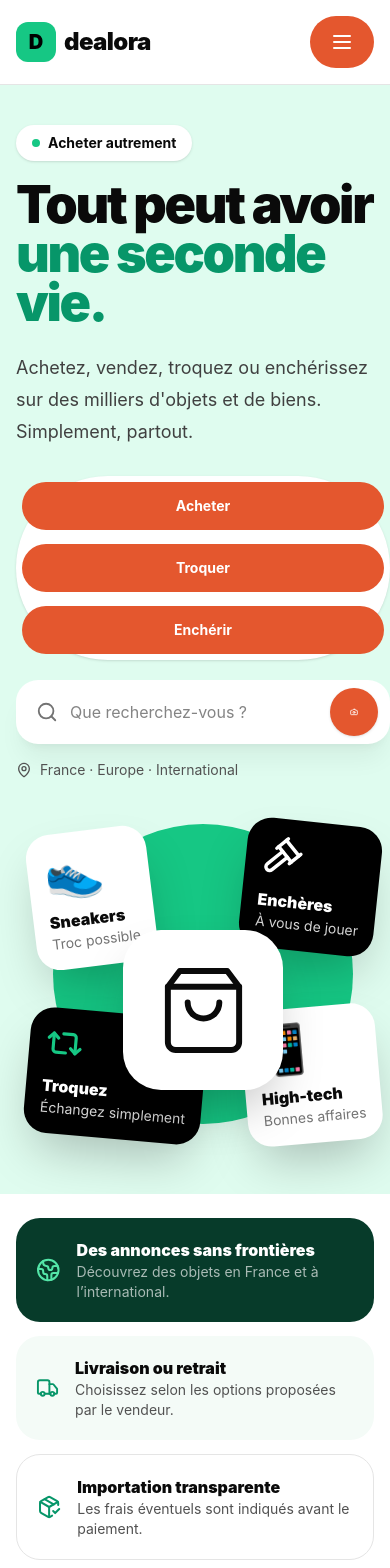
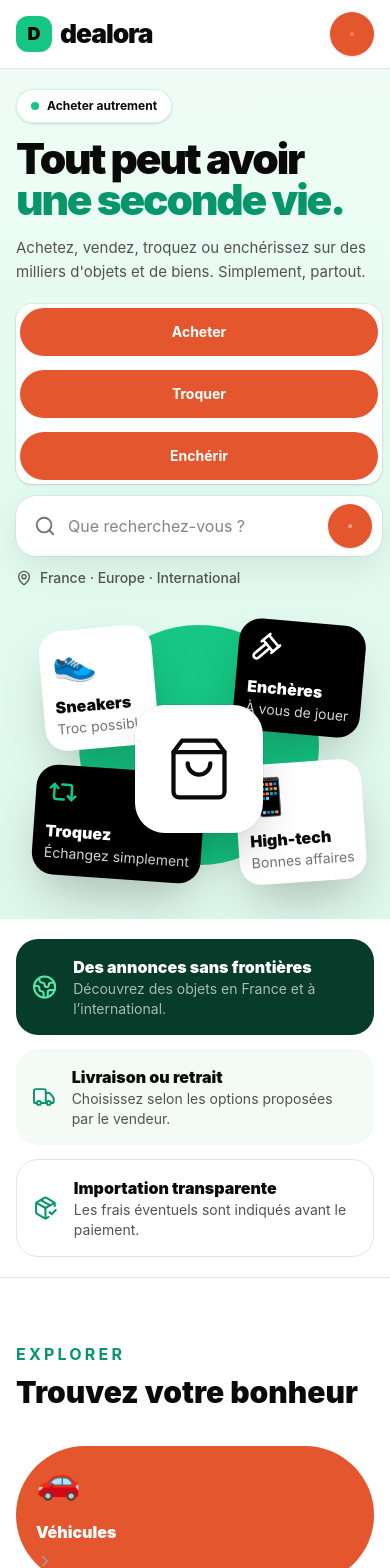
Before and after one commit to fabricedinalle-cell/Dealora-, a Next.js app: page / in a window 390 px wide. Shown: the top 1568 px of the page. Built offline with nearby package versions, Linux system fonts and the light colour scheme.

Commit message:
Refine Dealora mobile hero and marketplace UI (#4)

```diff
--- a/app/page.js
+++ b/app/page.js
@@ -107,12 +107,12 @@ export default function Home() {
     <main className="min-h-screen bg-white text-neutral-950">
       {/* HEADER */}
       <header className="sticky top-0 z-50 border-b border-neutral-200 bg-white/95 backdrop-blur">
-        <div className="mx-auto flex max-w-7xl items-center justify-between px-4 py-4 md:px-8">
+        <div className="mx-auto flex max-w-7xl items-center justify-between px-4 py-3 md:px-8 md:py-4">
           <a href="/" className="flex items-center gap-2">
-            <div className="flex h-10 w-10 items-center justify-center rounded-xl bg-[#16c784] text-xl font-black text-black">
+            <div className="flex h-9 w-9 items-center justify-center rounded-xl bg-[#16c784] text-lg font-black text-black md:h-10 md:w-10 md:text-xl">
               D
             </div>
-            <span className="text-2xl font-black tracking-tight">
+            <span className="text-[1.65rem] font-black tracking-[-0.04em] md:text-2xl">
               dealora
             </span>
           </a>
@@ -143,7 +143,7 @@ export default function Home() {
 
           <button
             onClick={() => setMenuOpen(!menuOpen)}
-            className="rounded-xl border border-neutral-200 p-2 md:hidden"
+            className="flex h-11 w-11 items-center justify-center rounded-full bg-black text-white shadow-sm md:hidden"
             aria-label="Menu"
           >
             {menuOpen ? <X /> : <Menu />}
@@ -170,26 +170,26 @@ export default function Home() {
       </header>
 
       {/* HERO */}
-      <section className="overflow-hidden bg-[#dffcef]">
-        <div className="mx-auto grid max-w-7xl items-center gap-8 px-4 py-10 sm:py-14 md:grid-cols-2 md:gap-10 md:px-8 md:py-20">
+      <section className="overflow-hidden bg-gradient-to-b from-[#effcf6] via-[#e2faef] to-[#dff8ec]">
+        <div className="mx-auto grid max-w-7xl items-center gap-5 px-4 pb-8 pt-5 sm:py-14 md:grid-cols-2 md:gap-10 md:px-8 md:py-20">
           <div>
-            <div className="mb-5 inline-flex items-center gap-2 rounded-full bg-white px-4 py-2 text-sm font-bold shadow-sm">
+            <div className="mb-4 inline-flex items-center gap-2 rounded-full border border-[#16c784]/20 bg-white/90 px-3.5 py-2 text-xs font-bold shadow-sm md:mb-5 md:px-4 md:text-sm">
               <span className="h-2 w-2 rounded-full bg-[#16c784]" />
               Acheter autrement
             </div>
 
-            <h1 className="max-w-xl text-[3.25rem] font-black leading-[0.94] tracking-[-0.045em] sm:text-6xl md:text-7xl">
+            <h1 className="max-w-xl text-[2.65rem] font-black leading-[0.96] tracking-[-0.05em] sm:text-6xl md:text-7xl">
               Tout peut avoir
               <span className="block text-[#079669]">une seconde vie.</span>
             </h1>
 
-            <p className="mt-6 max-w-xl text-lg leading-8 text-neutral-700">
+            <p className="mt-4 max-w-xl text-[15px] leading-6 text-neutral-600 sm:mt-6 sm:text-lg sm:leading-8">
               Achetez, vendez, troquez ou enchérissez sur des milliers
               d&apos;objets et de biens. Simplement, partout.
             </p>
 
             {/* MODES */}
-            <div className="mt-7 grid w-full max-w-[410px] grid-cols-3 rounded-full bg-white p-1.5 shadow-sm sm:mt-8 sm:w-fit">
+            <div className="mt-5 grid w-full max-w-[410px] grid-cols-3 rounded-2xl bg-white/90 p-1 shadow-sm ring-1 ring-black/5 sm:mt-8 sm:w-fit sm:rounded-full sm:p-1.5">
               {['Acheter', 'Troquer', 'Enchérir'].map((item) => (
                 <button
                   key={item}
@@ -206,7 +206,7 @@ export default function Home() {
             </div>
 
             {/* SEARCH */}
-            <div className="mt-5 flex max-w-2xl items-center rounded-[22px] bg-white p-2 shadow-xl shadow-black/5">
+            <div className="mt-3 flex max-w-2xl items-center rounded-[20px] bg-white p-1.5 shadow-[0_12px_35px_rgba(0,0,0,0.08)] ring-1 ring-black/5 sm:mt-5 sm:p-2">
               <Search className="ml-3 shrink-0 text-neutral-500" size={22} />
 
               <input
@@ -228,7 +228,7 @@ export default function Home() {
               <button
                 onClick={openPhotoSearch}
                 aria-label="Rechercher avec une photo"
-                className="mr-1 flex h-12 w-12 shrink-0 items-center justify-center rounded-2xl bg-[#ef542b] text-white shadow-sm transition active:scale-95 hover:bg-[#db4823]"
+                className="mr-1 flex h-11 w-11 shrink-0 items-center justify-center rounded-[15px] bg-black text-white shadow-sm transition active:scale-95 hover:bg-neutral-800 sm:h-12 sm:w-12 sm:rounded-2xl"
               >
                 <Camera size={24} strokeWidth={2.4} />
               </button>
@@ -238,42 +238,42 @@ export default function Home() {
               </button>
             </div>
 
-            <div className="mt-4 flex items-center gap-2 text-sm text-neutral-600">
+            <div className="mt-3 flex items-center gap-2 text-sm font-medium text-neutral-600 sm:mt-4">
               <MapPin size={16} />
               <span>France · Europe · International</span>
             </div>
           </div>
 
           {/* ILLUSTRATION */}
-          <div className="relative mx-auto min-h-[360px] w-full max-w-[520px] sm:min-h-[420px]">
-            <div className="absolute left-1/2 top-1/2 h-[300px] w-[300px] -translate-x-1/2 -translate-y-1/2 rounded-full bg-[#16c784] sm:h-[370px] sm:w-[370px] md:h-[450px] md:w-[450px]" />
+          <div className="relative mx-auto min-h-[285px] w-full max-w-[440px] sm:min-h-[420px] sm:max-w-[520px]">
+            <div className="absolute left-1/2 top-1/2 h-[240px] w-[240px] -translate-x-1/2 -translate-y-1/2 rounded-full bg-[#16c784] sm:h-[370px] sm:w-[370px] md:h-[450px] md:w-[450px]" />
 
-            <div className="absolute left-[4%] top-[10%] rotate-[-7deg] rounded-3xl bg-white p-4 shadow-2xl sm:p-5">
-              <div className="text-5xl">👟</div>
+            <div className="absolute left-[7%] top-[9%] rotate-[-5deg] rounded-[22px] bg-white p-3 sm:p-5 shadow-2xl sm:p-5">
+              <div className="text-4xl sm:text-5xl">👟</div>
               <p className="mt-3 font-black">Sneakers</p>
               <p className="text-sm text-neutral-500">Troc possible</p>
             </div>
 
-            <div className="absolute right-[3%] top-[8%] rotate-[6deg] rounded-3xl bg-black p-4 text-white shadow-2xl sm:p-5">
-              <Gavel size={42} />
+            <div className="absolute right-[5%] top-[7%] rotate-[5deg] rounded-[22px] bg-black p-3 text-white shadow-2xl sm:p-5">
+              <Gavel size={32} className="sm:h-[42px] sm:w-[42px]" />
               <p className="mt-3 font-black">Enchères</p>
               <p className="text-sm text-neutral-300">À vous de jouer</p>
             </div>
 
-            <div className="absolute left-1/2 top-[38%] z-10 flex h-40 w-40 -translate-x-1/2 items-center justify-center rounded-[38px] bg-white shadow-2xl sm:h-48 sm:w-48 md:h-56 md:w-56">
-              <ShoppingBag size={95} strokeWidth={1.5} />
+            <div className="absolute left-1/2 top-[36%] z-10 flex h-32 w-32 -translate-x-1/2 items-center justify-center rounded-[30px] bg-white shadow-2xl ring-1 ring-black/5 sm:h-48 sm:w-48 md:h-56 md:w-56">
+              <ShoppingBag size={68} strokeWidth={1.5} className="sm:h-[95px] sm:w-[95px]" />
             </div>
 
-            <div className="absolute bottom-[4%] left-[3%] rotate-[5deg] rounded-3xl bg-black p-4 text-white shadow-2xl sm:p-5">
-              <Repeat2 size={38} className="text-[#16c784]" />
+            <div className="absolute bottom-[3%] left-[5%] rotate-[4deg] rounded-[22px] bg-black p-3 text-white shadow-2xl sm:p-5">
+              <Repeat2 size={30} className="text-[#16c784] sm:h-[38px] sm:w-[38px]" />
               <p className="mt-3 font-black">Troquez</p>
               <p className="text-sm text-neutral-300">
                 Échangez simplement
               </p>
             </div>
 
-            <div className="absolute bottom-[3%] right-[3%] rotate-[-5deg] rounded-3xl bg-white p-4 shadow-2xl sm:p-5">
-              <div className="text-5xl">📱</div>
+            <div className="absolute bottom-[2%] right-[5%] rotate-[-4deg] rounded-[22px] bg-white p-3 shadow-2xl sm:p-5">
+              <div className="text-4xl sm:text-5xl">📱</div>
               <p className="mt-3 font-black">High-tech</p>
               <p className="text-sm text-neutral-500">Bonnes affaires</p>
             </div>
@@ -283,16 +283,16 @@ export default function Home() {
 
       {/* INTERNATIONAL DISCOVERY */}
       <section className="border-b border-neutral-200 bg-white">
-        <div className="mx-auto grid max-w-7xl gap-4 px-4 py-6 md:grid-cols-3 md:px-8">
-          <div className="flex items-center gap-4 rounded-3xl bg-[#073b2a] p-5 text-white">
+        <div className="mx-auto grid max-w-7xl gap-3 px-4 py-5 md:grid-cols-3 md:gap-4 md:px-8 md:py-6">
+          <div className="flex items-center gap-4 rounded-[22px] bg-[#073b2a] p-4 md:rounded-3xl md:p-5 text-white">
             <Globe2 className="text-[#54e6a8]" size={30} />
             <div><p className="font-black">Des annonces sans frontières</p><p className="text-sm text-white/65">Découvrez des objets en France et à l’international.</p></div>
           </div>
-          <div className="flex items-center gap-4 rounded-3xl bg-[#f4fbf7] p-5">
+          <div className="flex items-center gap-4 rounded-[22px] bg-[#f4fbf7] p-4 md:rounded-3xl md:p-5">
             <Truck className="text-[#079669]" size={30} />
             <div><p className="font-black">Livraison ou retrait</p><p className="text-sm text-neutral-600">Choisissez selon les options proposées par le vendeur.</p></div>
           </div>
-          <div className="flex items-center gap-4 rounded-3xl border border-neutral-200 p-5">
+          <div className="flex items-center gap-4 rounded-[22px] border border-neutral-200 p-4 md:rounded-3xl md:p-5">
             <PackageCheck className="text-[#079669]" size={30} />
             <div><p className="font-black">Importation transparente</p><p className="text-sm text-neutral-600">Les frais éventuels sont indiqués avant le paiement.</p></div>
           </div>
```
